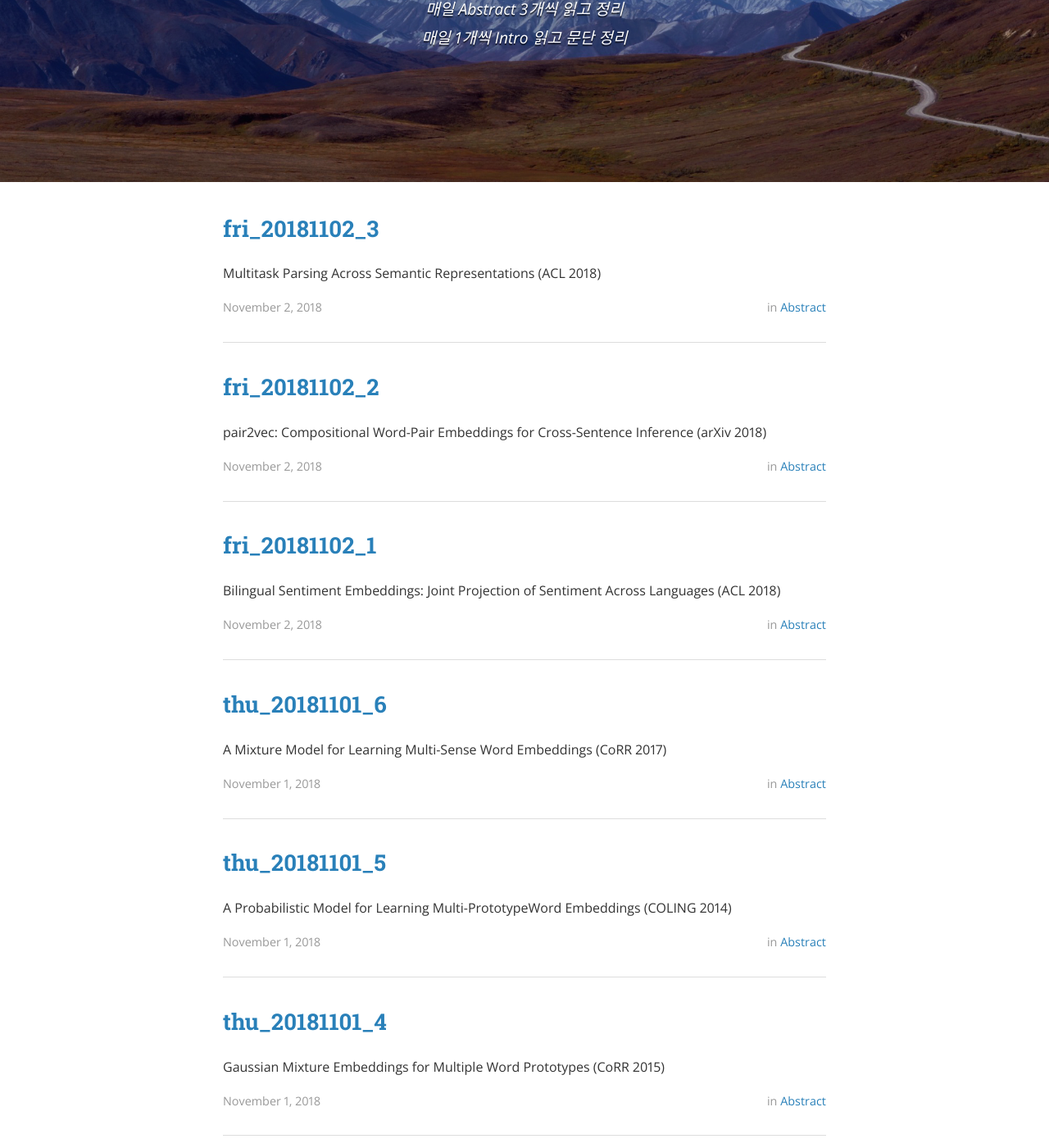
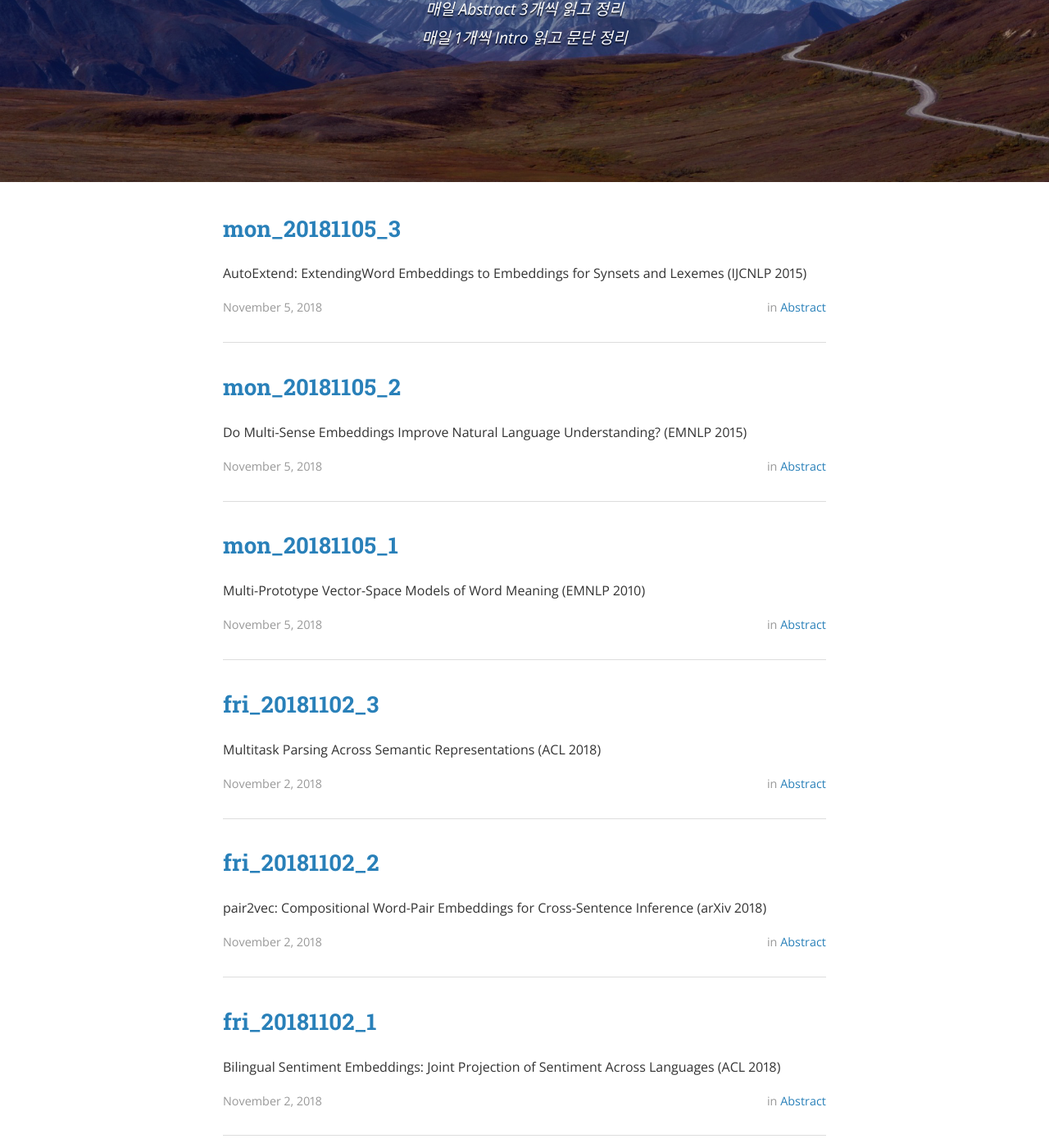
Before and after one commit to righ120/righ120.github.io, a Jekyll site: the page built from index.html, in a window 1280 px wide and 1400 px high, scrolled down 316 px. Shown: the whole window at 82% size. Built offline with Jekyll 4.4.1, drawn with Linux system fonts in a browser that asks for light colours; nearby versions of some CDN libraries; the list of posts is cut into pages by our own code; some of the changed text lies outside the part shown.

Commit message:
20181105

```diff
--- a/abstract/_posts/2018-11-01-2nd-post.md
+++ b/abstract/_posts/2018-11-01-2nd-post.md
@@ -5,7 +5,7 @@ author : Heesoo Park
 tags : [Multi-sense_WE]
 ---
 
-<h3>ImprovingWord Representations via Global Context and MultipleWord Prototypes (ACL 2012)</h3>
+<h3>Improving Word Representations via Global Context and MultipleWord Prototypes (ACL 2012)</h3>
 
 
 <p>
--- /dev/null
+++ b/abstract/_posts/2018-11-05-1st-post.md
@@ -0,0 +1,35 @@
+---
+title : mon_20181105_1
+layout : post
+author : Heesoo Park
+tags : [Multi-sense_WE]
+---
+
+<h3>Multi-Prototype Vector-Space Models of Word Meaning (EMNLP 2010)</h3>
+
+
+<p>
+
+<b>Joseph Reisinger</b><br/>
+Department of Computer Science<br/>
+The University of Texas at Austin<br/>
+1 University Station C0500<br/>
+Austin, TX 78712-0233<br/>
+<em>joeraii@cs.utexas.edu</em><br/><br/>
+<b>Raymond J. Mooney</b><br/>
+Department of Computer Science<br/>
+The University of Texas at Austin<br/>
+1 University Station C0500<br/>
+Austin, TX 78712-0233<br/>
+<em>mooney@cs.utexas.edu</em><br/>
+
+
+
+
+
+
+</p>
+
+<hr />
+<p>
+</p>
--- /dev/null
+++ b/abstract/_posts/2018-11-05-2nd-post.md
@@ -0,0 +1,31 @@
+---
+title : mon_20181105_2
+layout : post
+author : Heesoo Park
+tags : [Multi-sense_WE]
+---
+
+<h3>Do Multi-Sense Embeddings Improve Natural Language Understanding? (EMNLP 2015)</h3>
+
+
+<p>
+
+<b>Jiwei Li</b><br/>
+Computer Science Department<br/>
+Stanford University<br/>
+Stanford, CA 94305, USA<br/>
+<em>jiweil@stanford.edu</em><br/><br/>
+<b>Dan Jurafsky</b><br/>
+Computer Science Department<br/>
+Stanford University<br/>
+Stanford, CA 94305, USA<br/>
+<em>jurafsky@stanford.edu</em>
+
+
+
+
+</p>
+
+<hr />
+<p>
+</p>
--- /dev/null
+++ b/abstract/_posts/2018-11-05-3rd-post.md
@@ -0,0 +1,26 @@
+---
+title : mon_20181105_3
+layout : post
+author : Heesoo Park
+tags : [Multi-sense_WE]
+---
+
+<h3>AutoExtend: ExtendingWord Embeddings to Embeddings for Synsets and Lexemes (IJCNLP 2015)</h3>
+
+
+<p>
+
+<b>Sascha Rothe and Hinrich Sch¨ utze</b><br/>
+Center for Information & Language Processing<br/>
+University of Munich<br/>
+<em>sascha@cis.lmu.de</em>
+
+
+
+
+
+</p>
+
+<hr />
+<p>
+</p>
```
